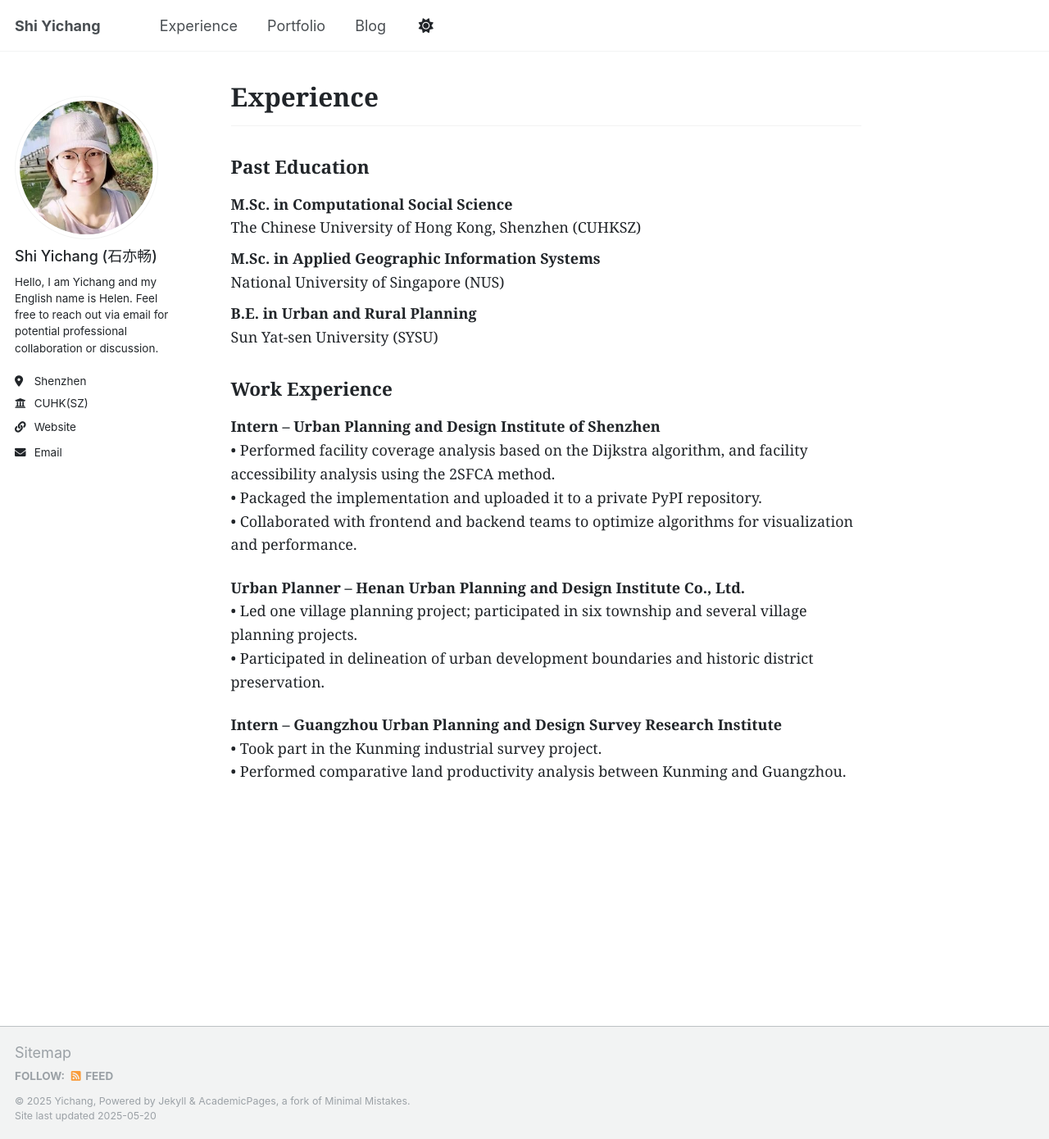
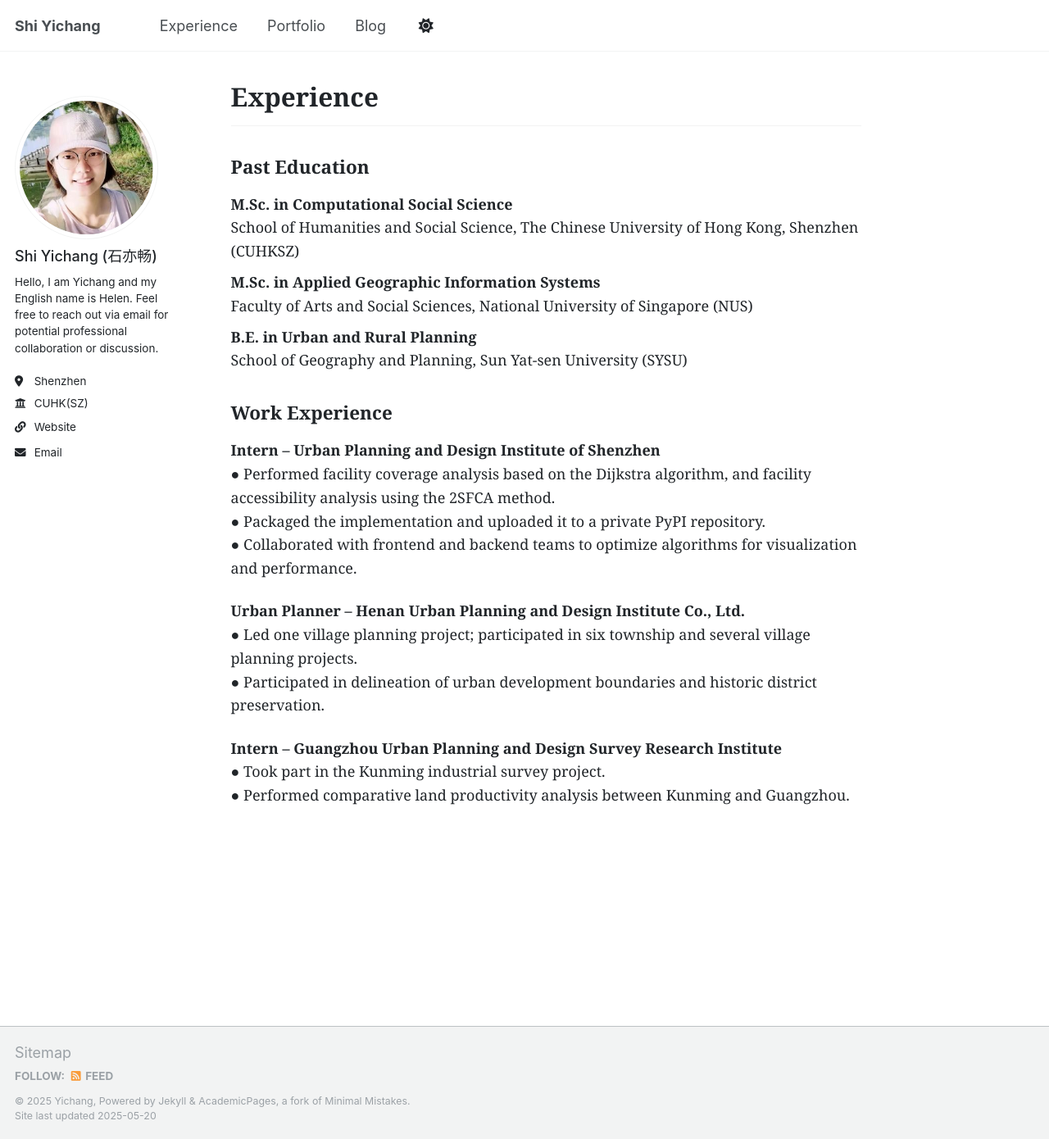
Before and after one commit to Helensyc/helensyc.github.io, a Jekyll site: the page built from _pages/experience.md, in a window 1280 px wide and 1390 px high. Shown: the whole window at 82% size. Built offline with Jekyll 4.4.1, drawn with Linux system fonts in a browser that asks for light colours.

Commit message:
Update experience.md

```diff
--- a/_pages/experience.md
+++ b/_pages/experience.md
@@ -14,11 +14,11 @@ author_profile: true
 
 <ul style="list-style-type: none; padding-left: 0; font-family: Georgia, serif; line-height: 1.6;">
   <li><strong>M.Sc. in Computational Social Science</strong><br />
-      The Chinese University of Hong Kong, Shenzhen (CUHKSZ)</li>
+      School of Humanities and Social Science, The Chinese University of Hong Kong, Shenzhen (CUHKSZ)</li>
   <li><strong>M.Sc. in Applied Geographic Information Systems</strong><br />
-      National University of Singapore (NUS)</li>
+      Faculty of Arts and Social Sciences, National University of Singapore (NUS)</li>
   <li><strong>B.E. in Urban and Rural Planning</strong><br />
-      Sun Yat-sen University (SYSU)</li>
+      School of Geography and Planning, Sun Yat-sen University (SYSU)</li>
 </ul>
 
 <h4 style="font-size: 1.25rem; font-weight: 600; font-family: Georgia, serif; margin-top: 2rem; margin-bottom: 1rem;">
@@ -28,20 +28,20 @@ author_profile: true
 <div style="font-family: Georgia, serif; line-height: 1.6;">
   <p>
     <strong>Intern – Urban Planning and Design Institute of Shenzhen</strong><br />
-    • Performed facility coverage analysis based on the Dijkstra algorithm, and facility accessibility analysis using the 2SFCA method.<br />
-    • Packaged the implementation and uploaded it to a private PyPI repository.<br />
-    • Collaborated with frontend and backend teams to optimize algorithms for visualization and performance.
+    ● Performed facility coverage analysis based on the Dijkstra algorithm, and facility accessibility analysis using the 2SFCA method.<br />
+    ● Packaged the implementation and uploaded it to a private PyPI repository.<br />
+    ● Collaborated with frontend and backend teams to optimize algorithms for visualization and performance.
   </p>
 
   <p>
     <strong>Urban Planner – Henan Urban Planning and Design Institute Co., Ltd.</strong><br />
-    • Led one village planning project; participated in six township and several village planning projects.<br />
-    • Participated in delineation of urban development boundaries and historic district preservation.
+    ● Led one village planning project; participated in six township and several village planning projects.<br />
+    ● Participated in delineation of urban development boundaries and historic district preservation.
   </p>
 
   <p>
     <strong>Intern – Guangzhou Urban Planning and Design Survey Research Institute</strong><br />
-    • Took part in the Kunming industrial survey project.<br />
-    • Performed comparative land productivity analysis between Kunming and Guangzhou.
+    ● Took part in the Kunming industrial survey project.<br />
+    ● Performed comparative land productivity analysis between Kunming and Guangzhou.
   </p>
 </div>
```
